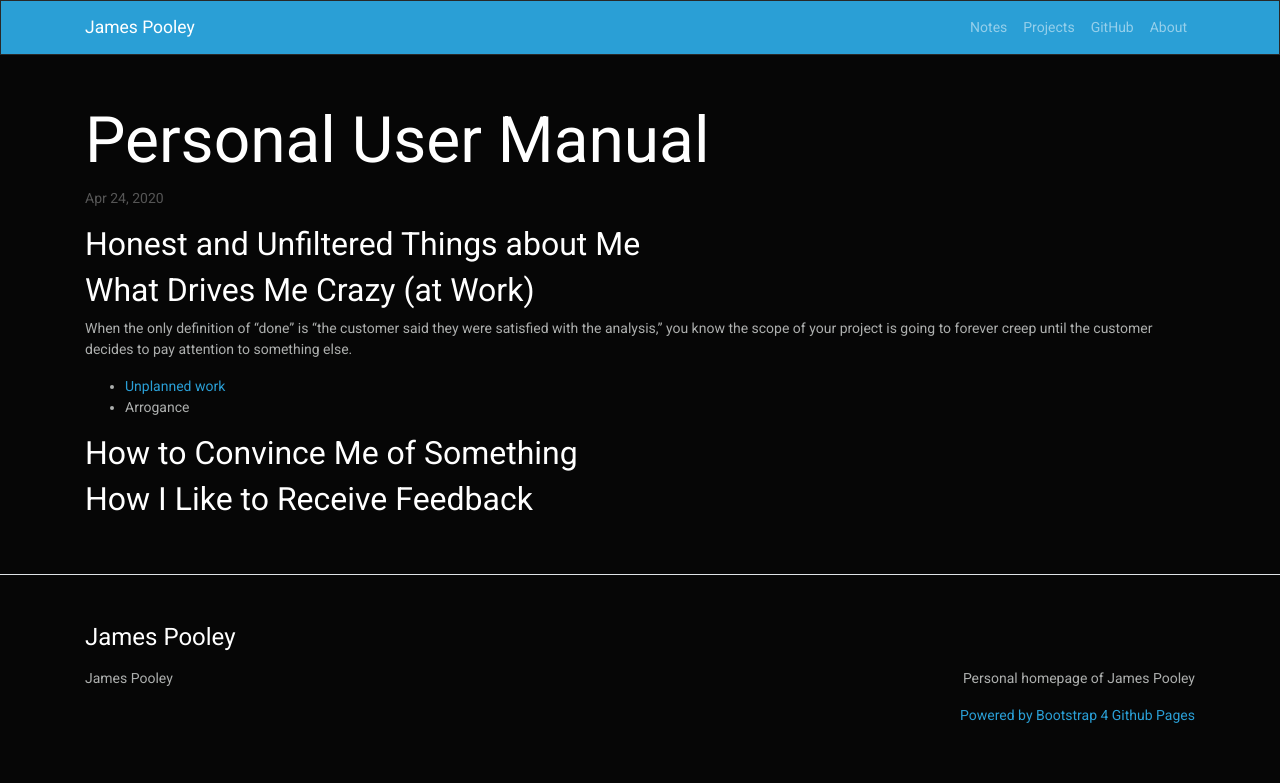
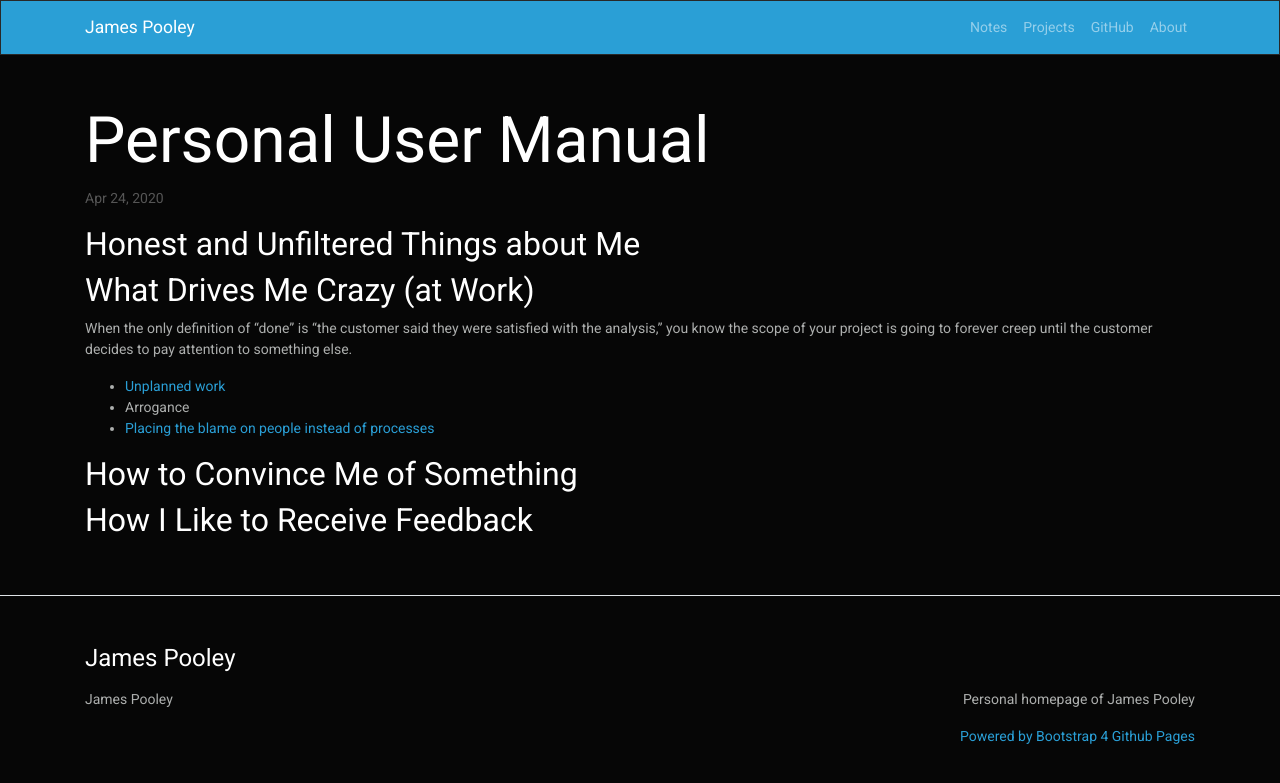
Before and after one commit to jamespooley/archived-jamespooley.github.io, a Jekyll site: the page built from _posts/2020-04-24-personal-user-manual.md, in a window 1280 px wide. Shown: the top 783 px of the page. Built offline with Jekyll 4.4.1, drawn with Linux system fonts in a browser that asks for light colours; our own code applies the rules of GitHub Pages for plain Markdown files.

Commit message:
Add Etsy blameless facilitation guide

```diff
--- a/_posts/2020-04-24-personal-user-manual.md
+++ b/_posts/2020-04-24-personal-user-manual.md
@@ -6,6 +6,7 @@
 
 * [Unplanned work](https://hackernoon.com/the-damaging-effects-of-unplanned-work-e28623e06657)
 * Arrogance
+* [Placing the blame on people instead of processes](https://extfiles.etsy.com/DebriefingFacilitationGuide.pdf)
 
 #### How to Convince Me of Something
 
```
